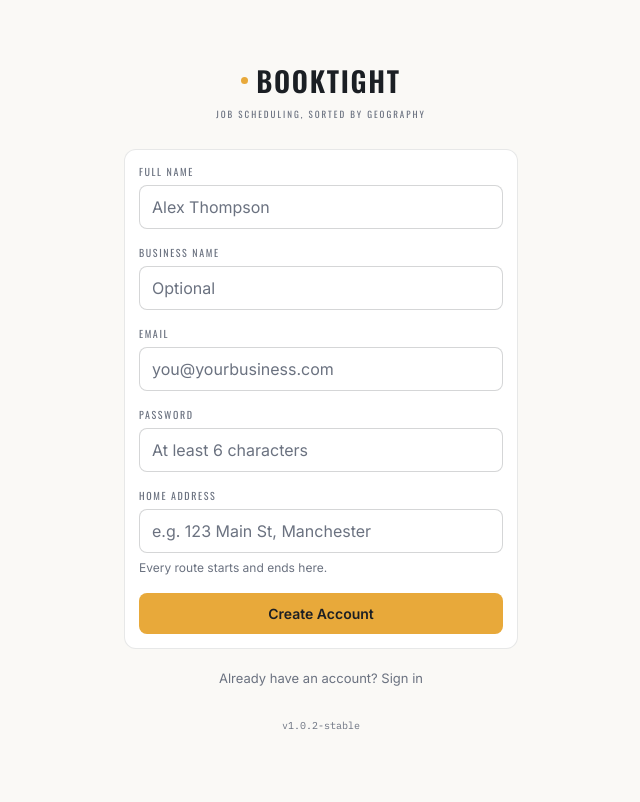
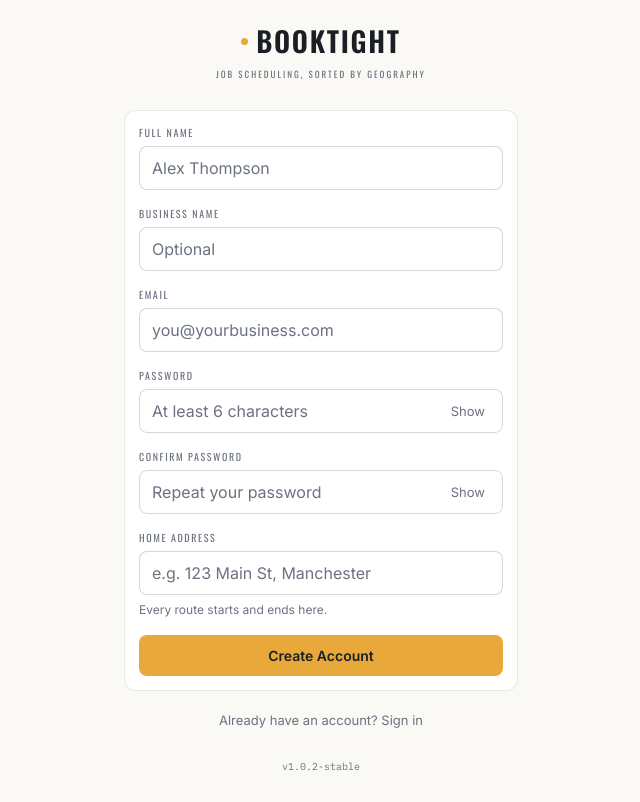
Before and after one commit to mtimol008/BookTight, a Next.js app: page /signup in a window 1280 px wide. Shown: the whole page, without its empty margins (319-959 px from the left). Built offline with nearby package versions, Linux system fonts and the light colour scheme.

Commit message:
Add password confirmation and show/hide toggles to signup page

```diff
--- a/src/app/globals.css
+++ b/src/app/globals.css
@@ -962,6 +962,25 @@ body[data-field-focused="true"] .fab {
 .input-wrap .input {
   -webkit-appearance: none;
   appearance: none;
+  padding-right: 94px;
+}
+
+.input-toggle {
+  position: absolute;
+  right: 10px;
+  top: 50%;
+  transform: translateY(-50%);
+  background: none;
+  border: none;
+  color: var(--muted);
+  font-family: var(--font-inter), sans-serif;
+  font-size: 13px;
+  padding: 6px 8px;
+  cursor: pointer;
+}
+
+.input-toggle:hover {
+  color: var(--text);
 }
 
 .badge {
--- a/src/app/signup/actions.ts
+++ b/src/app/signup/actions.ts
@@ -17,10 +17,15 @@ export async function signUp(
   const businessName = formData.get("businessName")?.toString().trim() ?? "";
   const email = formData.get("email")?.toString().trim() ?? "";
   const password = formData.get("password")?.toString() ?? "";
+  const confirmPassword = formData.get("confirmPassword")?.toString() ?? "";
   const homeAddress = formData.get("homeAddress")?.toString().trim() ?? "";
 
-  if (!fullName || !email || !password || !homeAddress) {
-    return { error: "Full name, email, password, and home address are all required." };
+  if (!fullName || !email || !password || !confirmPassword || !homeAddress) {
+    return { error: "Full name, email, password, confirmation, and home address are all required." };
+  }
+
+  if (password !== confirmPassword) {
+    return { error: "Passwords do not match." };
   }
 
   const geocoded = await geocodeAddress(homeAddress);
--- a/src/components/SignUpForm.tsx
+++ b/src/components/SignUpForm.tsx
@@ -12,6 +12,10 @@ export function SignUpForm() {
   const [state, formAction, isPending] = useActionState(signUp, initialState);
 
   const [homeAddress, setHomeAddress] = useState("");
+  const [password, setPassword] = useState("");
+  const [confirmPassword, setConfirmPassword] = useState("");
+  const [showPassword, setShowPassword] = useState(false);
+  const [showConfirmPassword, setShowConfirmPassword] = useState(false);
   const [addressSuggestions, setAddressSuggestions] = useState<AddressSuggestion[]>([]);
   const [showAddressSuggestions, setShowAddressSuggestions] = useState(false);
   const addressDebounceRef = useRef<ReturnType<typeof setTimeout> | null>(null);
@@ -89,15 +93,56 @@ export function SignUpForm() {
         <label className="field-label" htmlFor="signup-password">
           Password
         </label>
+        <div className="input-wrap">
           <input
             id="signup-password"
             className="input"
-          type="password"
+            type={showPassword ? "text" : "password"}
             name="password"
             placeholder="At least 6 characters"
+            autoComplete="new-password"
             required
             minLength={6}
+            value={password}
+            onChange={(e) => setPassword(e.target.value)}
           />
+          <button
+            type="button"
+            className="input-toggle"
+            aria-label={showPassword ? "Hide password" : "Show password"}
+            onClick={() => setShowPassword((current) => !current)}
+          >
+            {showPassword ? "Hide" : "Show"}
+          </button>
+        </div>
+      </div>
+
+      <div className="field">
+        <label className="field-label" htmlFor="signup-confirm-password">
+          Confirm password
+        </label>
+        <div className="input-wrap">
+          <input
+            id="signup-confirm-password"
+            className="input"
+            type={showConfirmPassword ? "text" : "password"}
+            name="confirmPassword"
+            placeholder="Repeat your password"
+            autoComplete="new-password"
+            required
+            minLength={6}
+            value={confirmPassword}
+            onChange={(e) => setConfirmPassword(e.target.value)}
+          />
+          <button
+            type="button"
+            className="input-toggle"
+            aria-label={showConfirmPassword ? "Hide confirm password" : "Show confirm password"}
+            onClick={() => setShowConfirmPassword((current) => !current)}
+          >
+            {showConfirmPassword ? "Hide" : "Show"}
+          </button>
+        </div>
       </div>
 
       <div className="field">
@@ -138,6 +183,9 @@ export function SignUpForm() {
         )}
       </div>
 
+      {confirmPassword && password !== confirmPassword && (
+        <p className="error-text">Passwords do not match.</p>
+      )}
       {state.error && <p className="error-text">{state.error}</p>}
       {state.message && (
         <p className="error-text" style={{ color: "var(--success)" }}>
```
Lines whose indentation alone changed are shown as unchanged.
